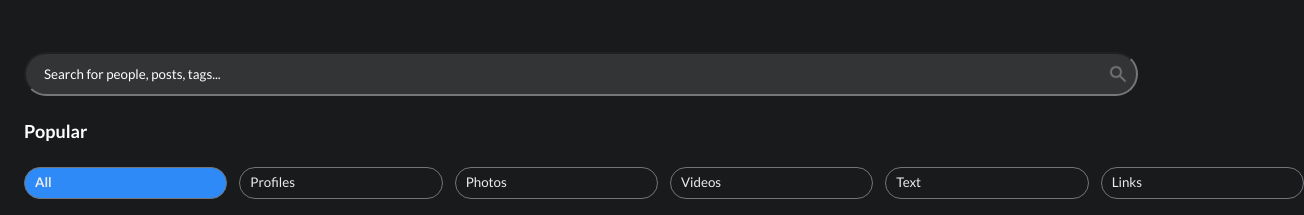
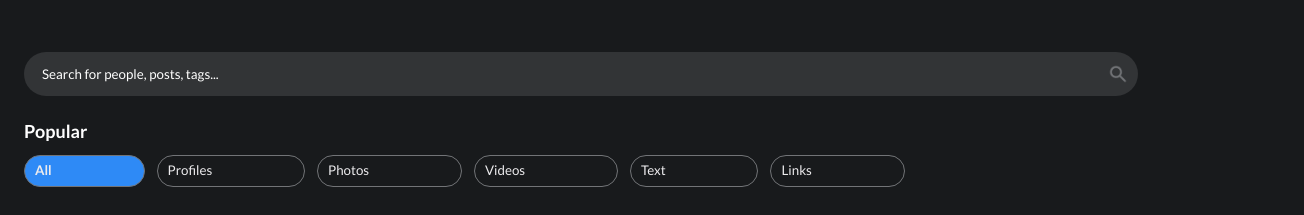
Before and after one commit to Sven-Lyco/social-app, a plain HTML site: page pages/search.html in a window 1280 px wide. Shown: the top 215 px of the page, 1304 px wide, since content can reach past the window. Drawn offline with Linux system fonts and the light colour scheme; files whose address does not match are found by name.

Commit message:
Remove input border and fix header

```diff
--- a/pages/search.html
+++ b/pages/search.html
@@ -9,9 +9,9 @@
     <title>Social-App</title>
   </head>
   <body>
-    <div>
+    <div class="header__search">
       <div class="iphone__top--home-page"></div>
-      <header class="header__search">
+      <header>
         <div class="header__search--flex">
           <form action="#">
             <label for="search"></label>
--- a/style/base.css
+++ b/style/base.css
@@ -12,7 +12,6 @@ body {
   height: 100vh; /* Need to specify a height */
   margin-left: 0;
   margin-right: 0;
-  position: relative;
 }
 
 h1 {
--- a/style/components/card.css
+++ b/style/components/card.css
@@ -1,4 +1,5 @@
 .card {
+  width: 100vw;
   display: flex;
   flex-direction: column;
   justify-content: flex-start;
--- a/style/components/iphone.css
+++ b/style/components/iphone.css
@@ -1,8 +1,5 @@
 .iphone__top--home-page {
   background-color: transparent;
   height: 44px;
-  width: 100%;
-  display: flex;
-  justify-content: space-evenly;
-  align-items: flex-end;
+  margin: 0;
 }
--- a/style/components/navigation.css
+++ b/style/components/navigation.css
@@ -3,7 +3,7 @@
   color: black;
   display: flex;
   justify-content: space-evenly;
-  width: 100%;
+  width: 100vw;
 }
 
 .navigation__icons {
--- a/style/form.css
+++ b/style/form.css
@@ -1,3 +1,7 @@
+input {
+  border: 0;
+}
+
 input[type="text"] {
   color: white;
   font-family: Lato, Arial, sans-serif;
--- a/style/header.css
+++ b/style/header.css
@@ -40,13 +40,15 @@
   width: 100vw;
   display: flex;
   flex-direction: column;
-  margin-left: 24px;
+  margin: 0;
+  padding-left: 24px;
 }
 
 .header__search--flex {
   display: flex;
   flex-direction: row;
   align-items: center;
+  margin: 0;
 }
 
 .header__search--input {
@@ -68,11 +70,11 @@
 }
 
 .header__search--categories {
-  height: 32px;
   list-style: none;
   padding: 0;
+  height: 32px;
   display: grid;
-  grid-template-columns: 1fr 1fr 1fr 1fr 1fr 1fr;
+  grid-template-columns: repeat(10, auto);
   gap: 12px;
   overflow-x: auto;
   overflow-y: hidden;
--- a/style/story.css
+++ b/style/story.css
@@ -1,6 +1,6 @@
 .storyfeed {
   display: grid;
-  grid-template-columns: repeat(10, 100px);
+  grid-template-columns: repeat(10, auto);
   gap: 12px;
   overflow-x: auto;
   overflow-y: hidden;
```
